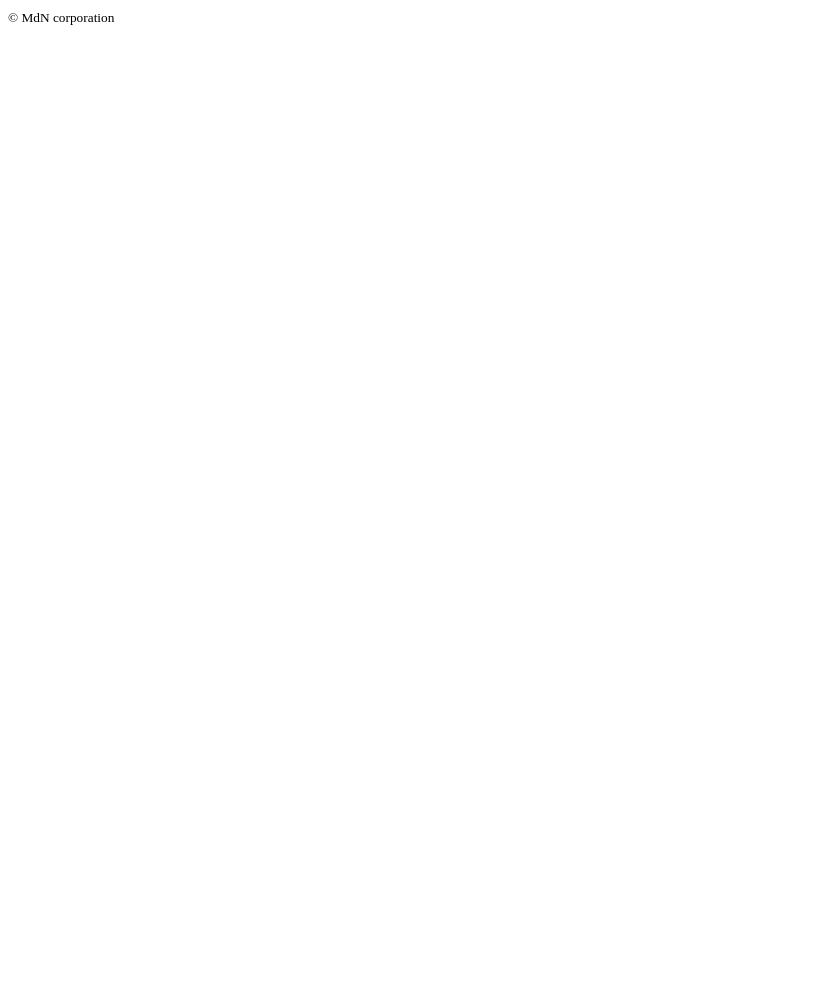
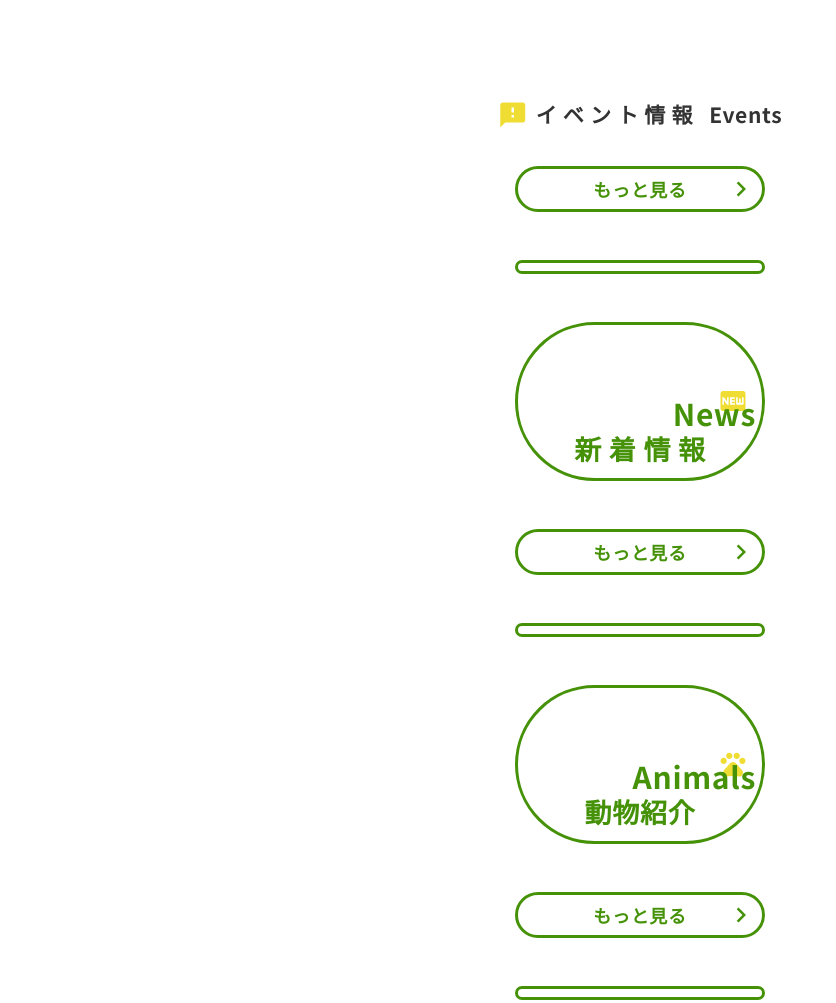
Before and after one commit to Narita-1095305/sass_tutorial, a website: page htdocs/index.html in a window 1280 px wide. Shown: the top 1003 px of the page, without its empty margins (0-836 px from the left). Before the commit the page ends 800 px from the top, so only its background shows below. Drawn offline with nearby package versions, Linux system fonts and the light colour scheme; some packages are replaced by stand-ins of ours.

Commit message:
add sass code

```diff
--- a/htdocs/index.html
+++ b/htdocs/index.html
@@ -10,6 +10,8 @@
     <link rel="shortcut icon" href="./img/favicon.ico" type="image/x-icon">
     <link href="https://fonts.googleapis.com/css2?family=Lato:wght@400;700&amp;family=Noto+Sans+JP:wght@400;700&amp;display=swap" rel="stylesheet">
     <link href="https://fonts.googleapis.com/icon?family=Material+Icons" rel="stylesheet">
+    <link rel="stylesheet" href="https://unpkg.com/ress/dist/ress.min.css">
+    <link rel="stylesheet" href="./css/style.css">
     <script src="https://code.jquery.com/jquery-3.5.1.min.js" integrity="sha256-9/aliU8dGd2tb6OSsuzixeV4y/faTqgFtohetphbbj0=" crossorigin="anonymous"></script>
 </head>
 <body>
@@ -23,15 +25,42 @@
         </section>
 
         <section>
-
+            <h2 class="heading-lv1">
+                <span class="material-icons heading-icon">
+                    feedback
+                </span>
+                イ ベ ン ト 情 報
+                <span class="heading-sub">
+                    Events
+                </span>
+            </h2>
+            <a href="#" class="btn-more">もっと見る<span class="material-icons">navigate_next</span>
         </section>
 
         <section>
-
+            <h2 class="heading-lv1">
+                <span class="material-icons heading-icon">
+                    fiber_new
+                </span>
+                新 着 情 報
+                <span class="heading-sub">
+                    News
+                </span>
+            </h2>
+            <a href="#" class="btn-more">もっと見る<span class="material-icons">navigate_next</span>
         </section>
 
         <section>
-
+            <h2 class="heading-lv1">
+                <span class="material-icons heading-icon">
+                    pets
+                </span>
+                動物紹介
+                <span class="heading-sub">
+                    Animals
+                </span>
+            </h2>
+            <a href="#" class="btn-more">もっと見る<span class="material-icons">navigate_next</span>
         </section>
     </main>
 
--- /dev/null
+++ b/scss/style.scss
@@ -0,0 +1,127 @@
+$c_black : #333;
+$c_green : #459209;
+$c_yellow : #efdd34;
+$c_beige : #efe1c5;
+$m-width : 1200px;
+
+//common
+//-------
+body{
+    font-family: "Noto Sans JP","Hiragino Kaku Gothic ProN","Hiragino Sans", sans-serif;
+    font-size: 14px;
+    line-height: 1.8;
+    letter-spacing: 0.05em;
+    color: $c_black;
+}
+
+a{
+    color: $c_black;
+    text-decoration: none;
+}
+
+img{
+    max-width: 100%;
+    vertical-align: bottom;
+}
+
+ul{
+    list-style: none;
+}
+
+//variables
+//---------
+$breakpoints:(
+    'sm-min':screen and (min-width: 576px),
+    'sm-max':screen and (max-width: 575px),
+    'md-min':screen and (min-width: 768px),
+    'md-max':screen and (max-width: 767px),
+    'lg-min':screen and (min-width: 992px),
+    'lg-max':screen and (max-width: 991px),
+    'lx-min':screen and (min-width: 1131px),
+    'lx-max':screen and (max-width: 1130px),
+);
+
+@mixin mq($breakpoint: md-min){
+    @media #{map-get($breakpoints, $breakpoint)}{
+        @content;
+    }
+}
+
+
+.heading-lv1{
+    display: flex;
+    justify-content: center;
+    align-items: center;
+    margin-top: 64px;
+    .heading-icon{
+        color: $c_yellow;
+        font-size: 30px;
+        margin-right: 8px;
+    }
+    .heading-sub{
+        margin-left: 16px;
+    }
+    @include mq(md-min){
+        margin-top: 96px;
+    }
+}
+
+.btn-more{
+    font-size: 18px;
+    font-weight: bold;
+    color: $c_green;
+    text-align: center;
+    display: block;
+    position: relative;
+    max-width: 400px;
+    width: 80%;
+    margin: 32px auto 48px;
+    padding: 4px 0;
+    background: #FFFFFF;
+    border: 3px solid $c_green;
+    border-radius: 99em;
+    transition: all .3s;
+    @include mq(md-min){
+        width: 250px;
+    }
+
+    span{
+        position: absolute;
+        top: 50%;
+        right: 6px;
+        margin-top: -15px;
+        font-size: 30px;
+    }
+
+    &:hover{
+        color: $c_yellow;
+        border-color: $c_yellow;
+    }
+}
+
+//header
+//-----
+.header{
+
+}
+
+//main
+//-----
+.main{
+    margin-top: 67px;
+    @include mq(md-min){
+        margin-top: 0;
+    }
+}
+
+//footer
+//------
+.footer{
+    text-align: center;
+    padding: 4px 0;
+    margin-top: 64px;
+    background-color: #faf5e9;
+    @include mq(md-min){
+        margin-top: 96px;
+    }
+}
```
Also changed, not shown: package.json (added, +25 -0 lines), htdocs/css/style.css (added), 1 other file.
